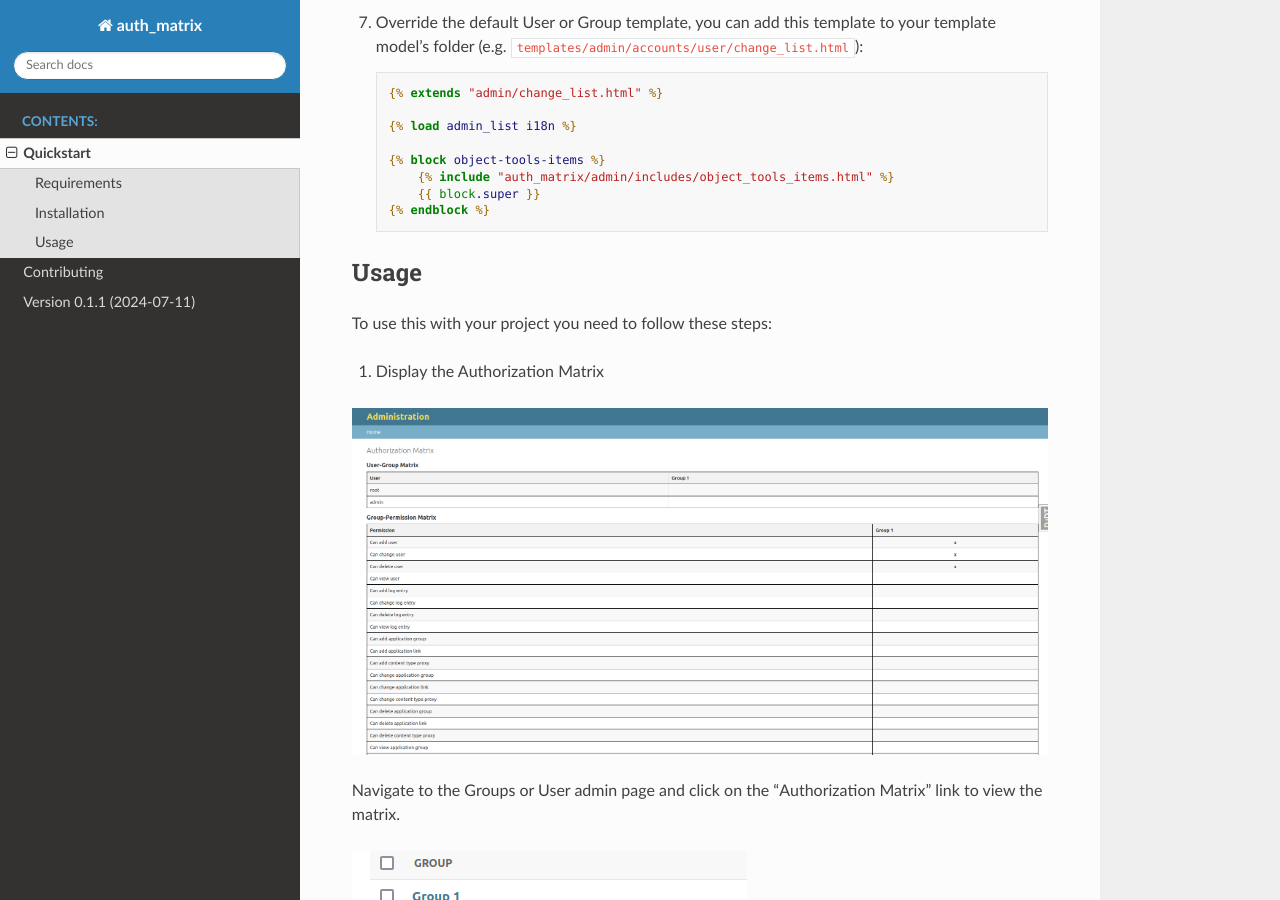
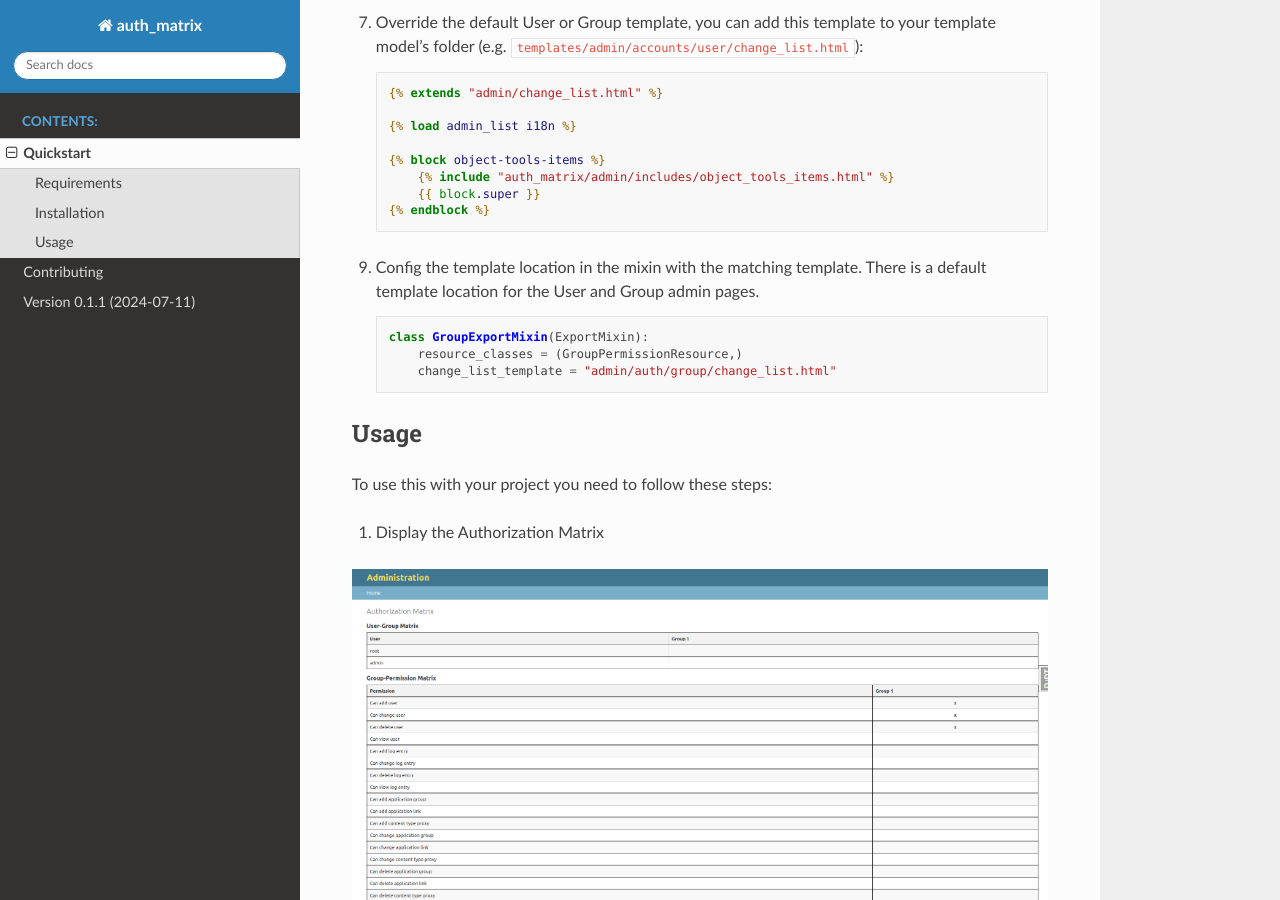
Before and after one commit to maykinmedia/maykin-auth-matrix, a Sphinx documentation site: the page built from docs/quickstart.rst, in a window 1280 px wide and 900 px high, scrolled down 1282 px. Built offline with Sphinx 7.4.7 and the Read the Docs theme 2.0.0, drawn with Linux system fonts in a browser that asks for light colours.

Commit message:
📝 Template instructions
Added instructions for user to configure their template on the mixin if they ever happen to have different ones. This is part of minimizing the user actions when using our library.

```diff
--- a/docs/quickstart.rst
+++ b/docs/quickstart.rst
@@ -83,6 +83,15 @@ Installation
           {{ block.super }}
       {% endblock %}
 
+9. Config the template location in the mixin with the matching template.
+   There is a default template location for the User and Group admin pages.
+
+   .. code-block:: python
+
+      class GroupExportMixin(ExportMixin):
+          resource_classes = (GroupPermissionResource,)
+          change_list_template = "admin/auth/group/change_list.html"
+
 Usage
 =====
 
```
